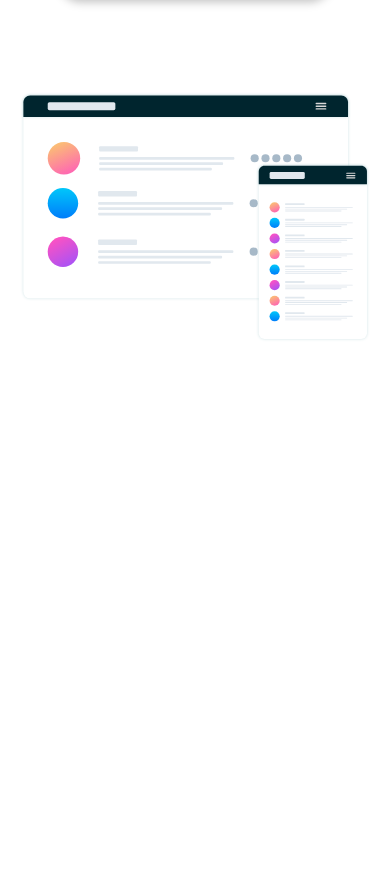
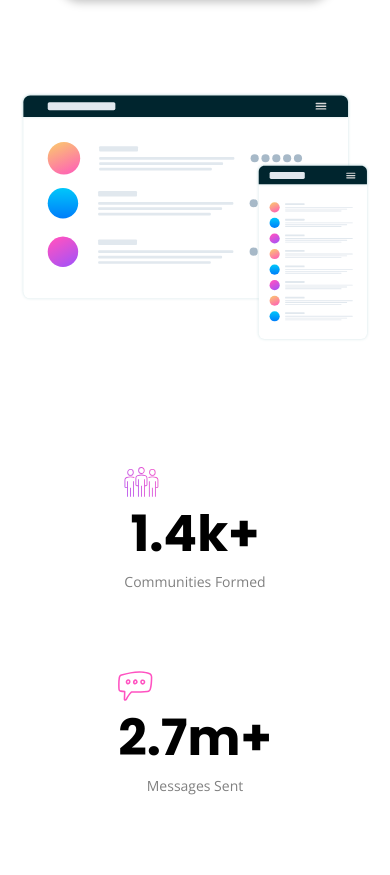
Before and after one commit to fawadmehmood/Huddle-landing-page-with-curved-sections, a plain HTML site: page index.html in a window 390 px wide. Shown: the part 525-1400 px from the top of the page. Before the commit the page ends 952 px from the top, so only its background shows below. Drawn offline with nearby package versions, Linux system fonts and the light colour scheme.

Commit message:
added numbers section

```diff
--- a/index.html
+++ b/index.html
@@ -30,15 +30,15 @@
 <body>
 
 
-    <header class="header ver__padd">
-      <div class="header__content inner__container flex">
+    <header class="header">
+      <div class="header__content ver__padd inner__container flex">
         <img src="images/logo.svg" alt="header__logo" class="header__logo">
         <button class="header__btn btn">Try it free</button>
       </div>
     </header>
     <main class="main">
-    <section class="hero ver__padd">
-      <div class="hero__content">
+    <section class="hero">
+      <div class="hero__content ver__padd inner__container">
         <div class="hero__text">
           <h1 class="hero__heading heading">Build The Community Your Fans Will Love</h1>
           <p class="hero__desc desc">Huddle re-imagines the way we build communities. You have a voice, but so does your audience. Create connections with your users as you engage in genuine discussion. </p>
@@ -50,6 +50,20 @@
       </div>
     </section>
 
+    <section class="numbers">
+      <div class="numbers__content ver__padd inner__container flex">
+        <div class="numbers__detail flex number__left">
+          <img src="images/icon-communities.svg" alt="icon-communities">
+          <h2 class="heading">1.4k+</h2>
+          <span>Communities Formed</span>
+        </div>
+        <div class="numbers__detail flex number__right">
+          <img src="images/icon-messages.svg" alt="icon-messages">
+          <h2 class="heading">2.7m+</h2>
+          <span>Messages Sent</span>
+        </div>
+      </div>
+    </section>
 
   </main>
 
@@ -60,13 +74,6 @@
 
 
 
-
-
-  1.4k+
-  Communities Formed
-
-  2.7m+
-  Messages Sent
 
   Grow Together
   Generate meaningful discussions with your audience and build a strong, loyal community.
--- a/style.css
+++ b/style.css
@@ -52,11 +52,13 @@ body{
 /* === start of hero === */
 
 .header{
-    padding-top: 4.5rem;
-    padding-bottom: 4.5rem;
+    /* padding-top: 4.5rem;
+    padding-bottom: 4.5rem; */
 }
 
 .header__content{
+    padding-top: 4.5rem;
+    padding-bottom: 4.5rem;
     justify-content: space-between;
     align-items: center;
 }
@@ -91,7 +93,7 @@ body{
     color: white;
 }
 
-.hero{
+.hero__content{
     padding-top: 4.5rem;
     padding-bottom: 4.5rem;
 }
@@ -131,7 +133,7 @@ body{
 }
 
 .hero__img{
-    margin: 2rem 0rem;
+    margin-top: 2rem;
 }
 
 .hero__img img{
@@ -143,6 +145,32 @@ body{
 /* === end of hero === */
 
 
+/* === start of numbers === */
+      .numbers__content{
+          padding-top: 4rem;
+          padding-bottom: 4rem;
+          justify-content: space-around;
+      }
+
+      .numbers__detail{
+          flex-direction: column;
+          align-items: center;
+          padding: 4rem 0;
+      }
+      .numbers__detail img{
+          align-self: flex-start;
+              max-width: 3.5rem;
+      }
+
+      .numbers__detail h2{
+        font-size: clamp(5rem, 5vw, 7rem);
+      }
+
+      .numbers__detail span{
+        font-size: clamp(1.4rem, 1.5vw, 1.6rem);
+          color: gray;
+      }
+/* === start of numbers === */
 
 
 @media screen and (max-width: 1200px) {
@@ -165,17 +193,28 @@ body{
      }
 
      /* === start of hero === */
+
     .header__btn{
                 font-size: 1.4rem;
                 padding: 0.3rem 2rem;
             }
 
     .hero__img{
-        margin: 4rem 0rem;
+        margin-top: 4rem;
     }
 
+    /* === end of hero === */
+
+
+
+    /* === start of numbers === */
+     .numbers__content{
+         flex-direction: column;
+         align-items: center;
+     }
+    /* === end of numbers === */
+
       }
-      /* === end of hero === */
 
 
    @media screen and (max-width: 480px) {
```
